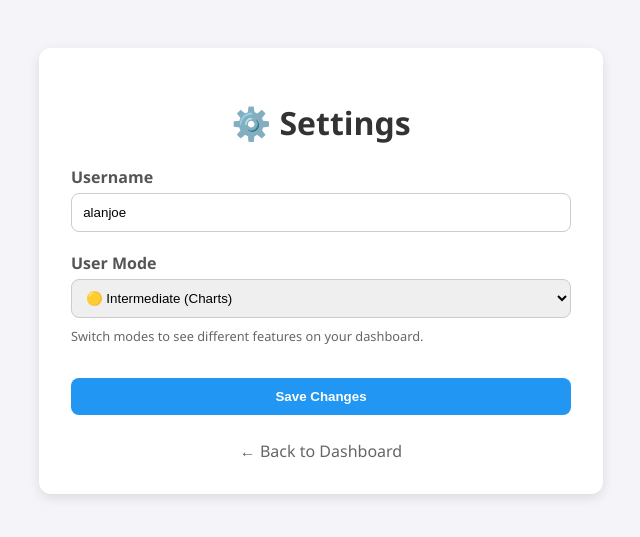
After one commit to Ajay66-sketch/expense-tracker, a Flask app: page /profile in a window 1280 px wide. The commit adds this page. Shown: the top 537 px of the page, without its empty margins (319-959 px from the left). Run offline with Flask 3, Linux system fonts and the light colour scheme; a user stored in the database is signed in; some libraries are stand-ins or nearby versions.

Commit message:
Added User Levels, Profile Settings, and exclusive features

```diff
--- a/app.py
+++ b/app.py
@@ -21,6 +21,7 @@ from flask_migrate import Migrate
 # App Setup & Configuration
 # -----------------------------
 app = Flask(__name__)
+# In production, ALWAYS pull the secret key from a secure environment variable
 app.secret_key = os.environ.get("SECRET_KEY", "dev_secret_key_change_in_production")
 
 BASE_DIR = os.path.abspath(os.path.dirname(__file__))
@@ -42,7 +43,7 @@ class User(db.Model):
     username = db.Column(db.String(100), unique=True, nullable=False)
     password_hash = db.Column(db.String(200), nullable=False)
 
-    # NEW: Store User Level (beginner, intermediate, advanced)
+    # Store User Level (beginner, intermediate, advanced)
     level = db.Column(db.String(20), default='beginner', nullable=False)
 
     expenses = db.relationship('Expense', backref='user', lazy=True, cascade="all, delete-orphan")
@@ -108,7 +109,6 @@ def register():
     if request.method == 'POST':
         username = request.form.get('username', '').strip()
         password = request.form.get('password', '')
-        # NEW: Get the selected level
         level = request.form.get('level', 'beginner')
 
         if not username or not password:
@@ -120,7 +120,6 @@ def register():
             return redirect(url_for('register'))
 
         hashed_pw = generate_password_hash(password)
-        # NEW: Save level to DB
         new_user = User(username=username, password_hash=hashed_pw, level=level)
 
         try:
@@ -164,8 +163,8 @@ def logout():
 @login_required
 def index():
     user_id = session['user_id']
-    # NEW: Fetch current user object to access their 'level'
-    current_user = User.query.get(user_id)
+    # Updated to db.session.get to fix LegacyAPIWarning
+    current_user = db.session.get(User, user_id)
 
     if request.method == 'POST':
         try:
@@ -206,7 +205,7 @@ def index():
         expenses=expenses,
         total=float(total),
         category_summary=category_summary,
-        current_user=current_user # NEW: Pass user to template
+        current_user=current_user
     )
 
 @app.route('/edit/<int:id>', methods=['GET', 'POST'])
@@ -253,8 +252,10 @@ def delete(id):
 @app.route('/export')
 @login_required
 def export():
-    # NEW: Security check - Only Advanced users can export
-    user = User.query.get(session['user_id'])
+    # Updated to db.session.get
+    user = db.session.get(User, session['user_id'])
+
+    # Security check - Only Advanced users can export
     if user.level != 'advanced':
         flash("Export is an Advanced feature.", "error")
         return redirect(url_for('index'))
@@ -279,5 +280,37 @@ def export():
         headers={"Content-Disposition": "attachment; filename=expenses.csv"}
     )
 
+# -----------------------------
+# Profile / Settings Route
+# -----------------------------
+@app.route('/profile', methods=['GET', 'POST'])
+@login_required
+def profile():
+    # Updated to db.session.get
+    user = db.session.get(User, session['user_id'])
+
+    if request.method == 'POST':
+        new_username = request.form.get('username').strip()
+        new_level = request.form.get('level')
+
+        if not new_username:
+            flash("Username cannot be empty.", "error")
+        else:
+            # Check if username is taken by someone else
+            existing = User.query.filter_by(username=new_username).first()
+            if existing and existing.id != user.id:
+                flash("Username already exists.", "error")
+            else:
+                user.username = new_username
+                user.level = new_level
+                try:
+                    db.session.commit()
+                    flash("Profile updated successfully!", "success")
+                except Exception:
+                    db.session.rollback()
+                    flash("Error updating profile.", "error")
+
+    return render_template('profile.html', user=user)
+
 if __name__ == '__main__':
     app.run(debug=True)
--- /dev/null
+++ b/templates/profile.html
@@ -0,0 +1,36 @@
+{% extends "base.html" %}
+
+{% block title %}Settings - Expense Tracker{% endblock %}
+
+{% block content %}
+<div class="container" style="max-width: 500px; margin: 3rem auto;">
+    <h1>⚙️ Settings</h1>
+
+    <form method="POST" action="{{ url_for('profile') }}" style="display:flex; flex-direction:column; gap:15px; margin-top:20px;">
+        <input type="hidden" name="csrf_token" value="{{ csrf_token() }}"/>
+
+        <div style="text-align:left;">
+            <label style="font-weight:bold; color:#555;">Username</label>
+            <input name="username" value="{{ user.username }}" required>
+        </div>
+
+        <div style="text-align:left;">
+            <label style="font-weight:bold; color:#555;">User Mode</label>
+            <select name="level" style="padding:10px; border-radius:8px; border:1px solid #ccc;">
+                <option value="beginner" {% if user.level == 'beginner' %}selected{% endif %}>🟢 Beginner (Simple)</option>
+                <option value="intermediate" {% if user.level == 'intermediate' %}selected{% endif %}>🟡 Intermediate (Charts)</option>
+                <option value="advanced" {% if user.level == 'advanced' %}selected{% endif %}>🔴 Advanced (Export)</option>
+            </select>
+            <p style="font-size:0.8rem; color:#666; margin-top:5px;">
+                Switch modes to see different features on your dashboard.
+            </p>
+        </div>
+
+        <button type="submit" style="background-color:#2196F3;">Save Changes</button>
+    </form>
+
+    <div style="margin-top:20px; text-align:center;">
+        <a href="{{ url_for('index') }}" style="text-decoration:none; color:#666;">← Back to Dashboard</a>
+    </div>
+</div>
+{% endblock %}
```
Also changed, not shown: templates/index.html (+6 -1 lines), expenses.db.
